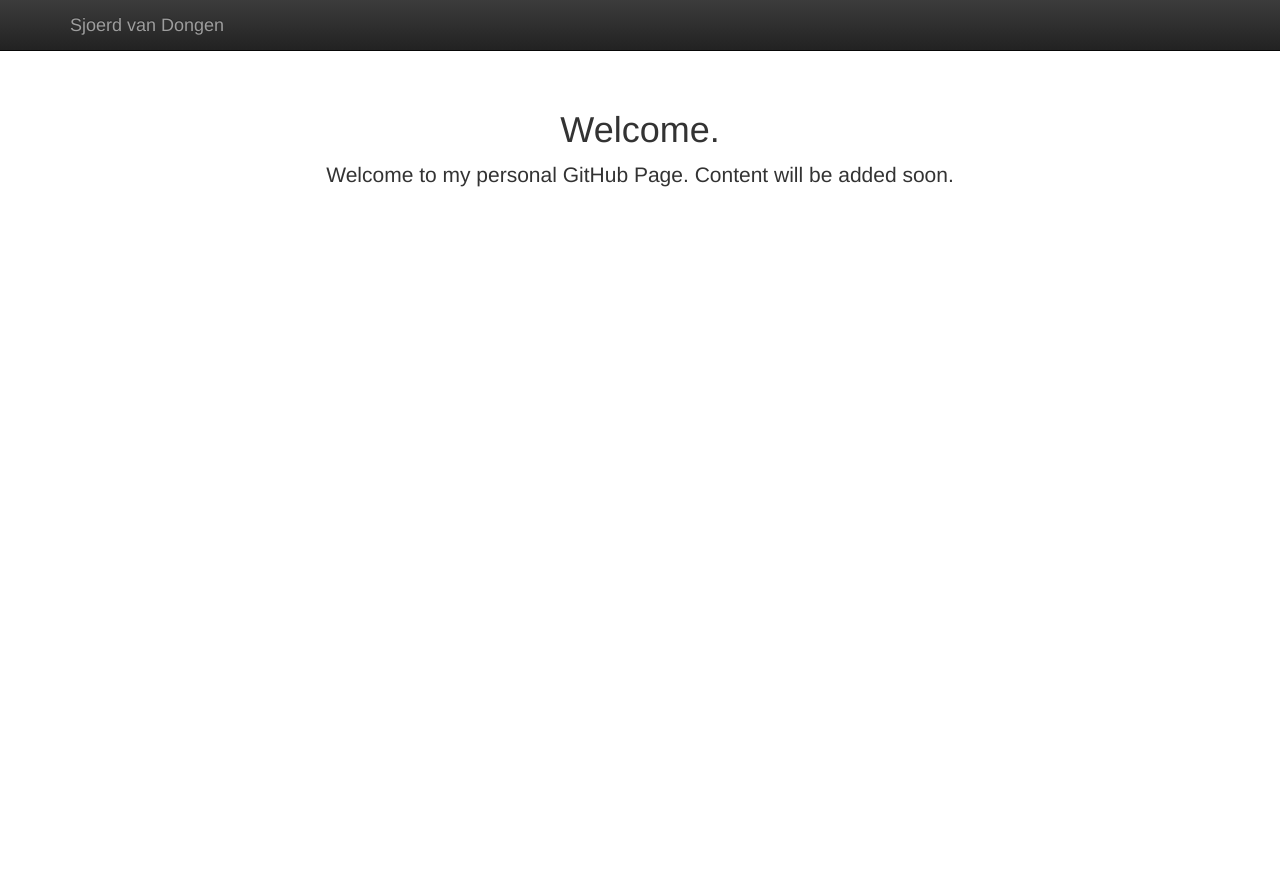
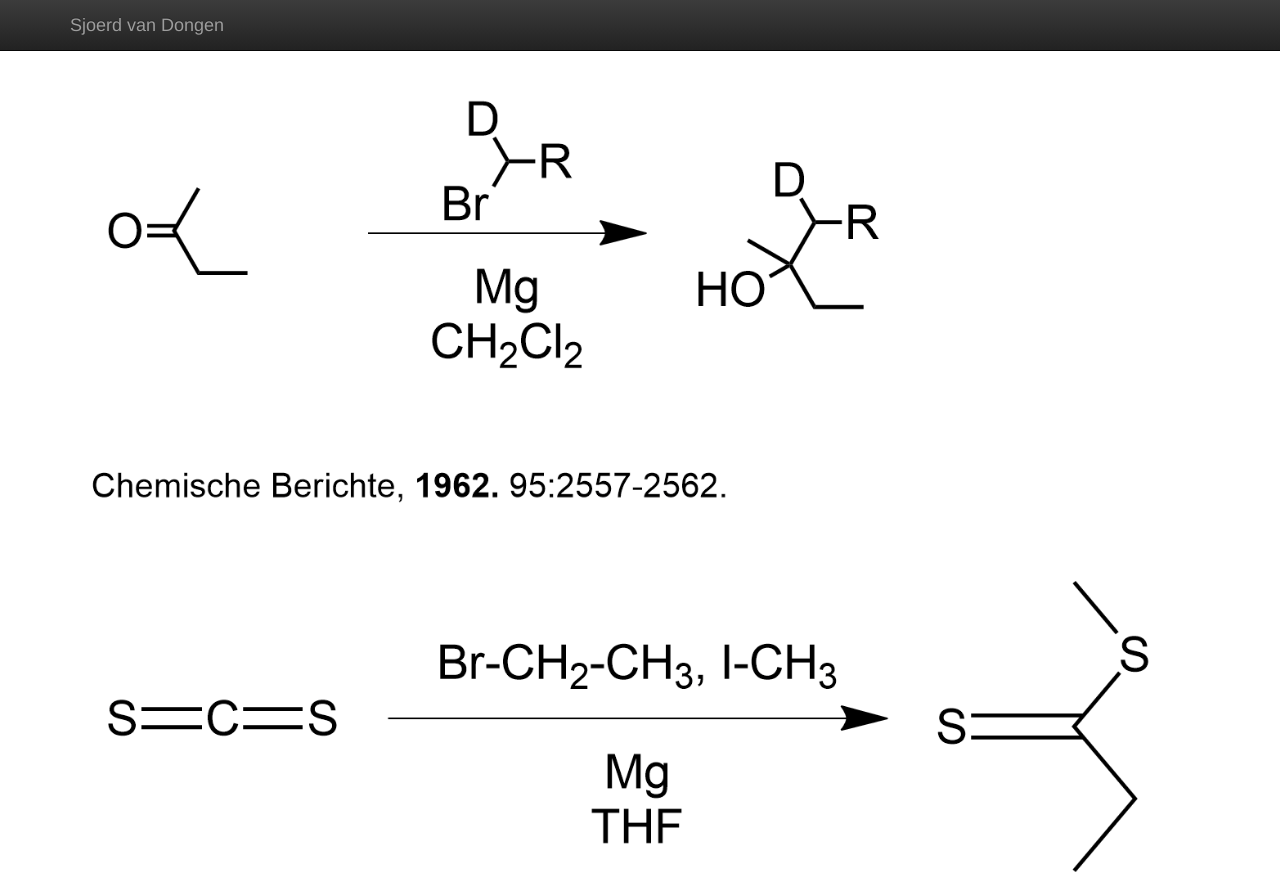
Before and after one commit to svdongen/svdongen.github.io, a plain HTML site: page index.html in a window 1280 px wide. Shown: the top 872 px of the page. Before the commit the page ends 800 px from the top, so only its background shows below. Drawn offline with nearby package versions, Linux system fonts and the light colour scheme.

Commit message:
synthesis

```diff
--- a/index.html
+++ b/index.html
@@ -47,8 +47,7 @@
     <div class="container">
 
       <div class="starter-template">
-        <h1>Welcome.</h1>
-        <p class="lead">Welcome to my personal GitHub Page. Content will be added soon.</p>
+        <p class="lead"><img src="Synthesis_of_Sjoerd.png" style="width:100%;" /></p>
       </div>
 
     </div><!-- /.container -->
```
Also changed, not shown: Synthesis_of_Sjoerd.png (added).
